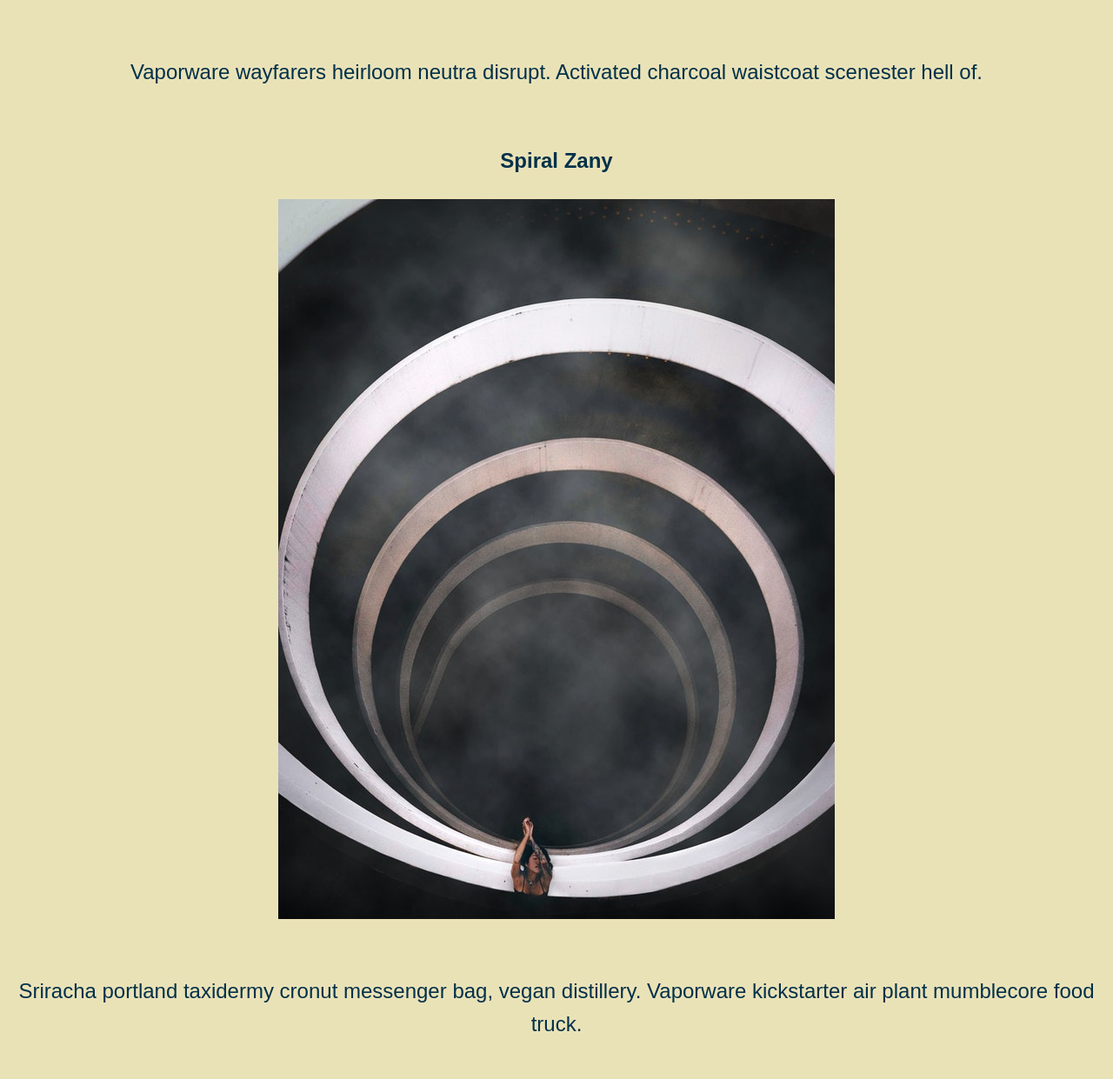
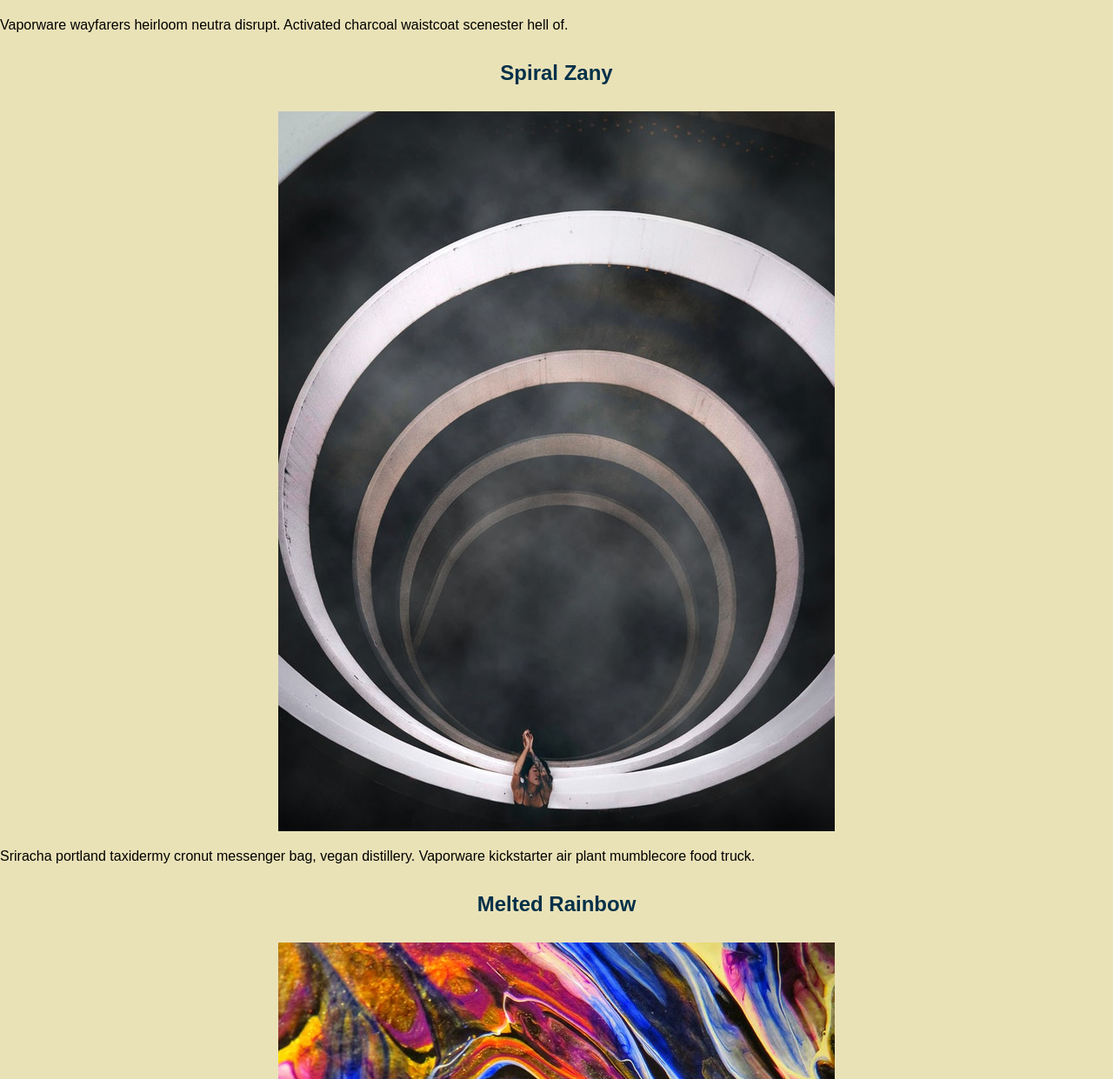
Before and after one commit to Garr127/Garfield-Project, a plain HTML site: page index.html in a window 1280 px wide. Shown: the part 2699-3940 px from the top of the page at 87% size. Drawn offline with nearby package versions, Linux system fonts and the light colour scheme.

Commit message:
Update index.html by removing Figcaption  element

```diff
--- a/index.html
+++ b/index.html
@@ -61,20 +61,20 @@
     <article>
       <h3>Abstract Red</h3>
       <img src="images/abstract-red.png" alt="Abstract Red">
-      <figcaption>Vaporware wayfarers heirloom neutra disrupt. Activated charcoal waistcoat scenester hell of.
-      </figcaption>
+      <p>Vaporware wayfarers heirloom neutra disrupt. Activated charcoal waistcoat scenester hell of.
+      </p>
     </article>
     <article>
       <h3>Spiral Zany</h3>
       <img src="images/spiral-zany.png" alt="Spiral Zany">
-      <figcaption>Sriracha portland taxidermy cronut messenger bag, vegan distillery. Vaporware kickstarter air plant
+      <p>Sriracha portland taxidermy cronut messenger bag, vegan distillery. Vaporware kickstarter air plant
         mumblecore
-        food truck.</figcaption>
+        food truck.</p>
     </article>
     <article>
       <h3>Melted Rainbow</h3>
       <img src="images/melted-rainbow.png" alt="Melted Rainbow">
-      <figcaption>Edison bulb single-origin coffee snackwave, actually ennui locavore shabby chic forage.</figcaption>
+      <p>Edison bulb single-origin coffee snackwave, actually ennui locavore shabby chic forage.</p>
     </article>
   </section>
 
```
